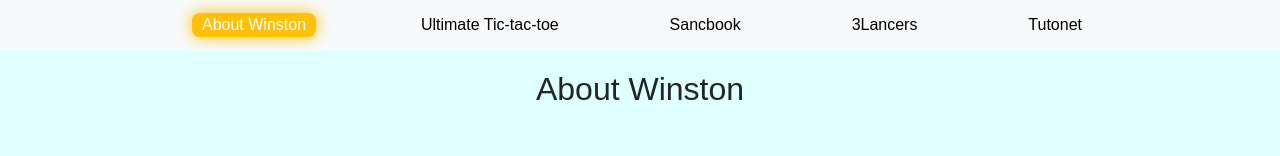
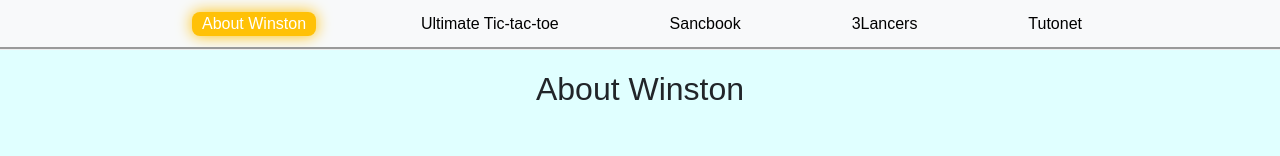
Before and after one commit to loudringphone/portfolio, a Vue app: page / in a window 1280 px wide. Shown: the top 156 px of the page. Built offline with nearby package versions, Linux system fonts and the light colour scheme.

Commit message:
navbar css

```diff
--- a/src/App.vue
+++ b/src/App.vue
@@ -58,6 +58,9 @@ export default {
     margin: auto;
     text-align: center;
     font-family: Arial, Helvetica, sans-serif;
+}
+.navbar {
+    border-bottom: groove;
 }
 h2 {
     text-align: center;
```
